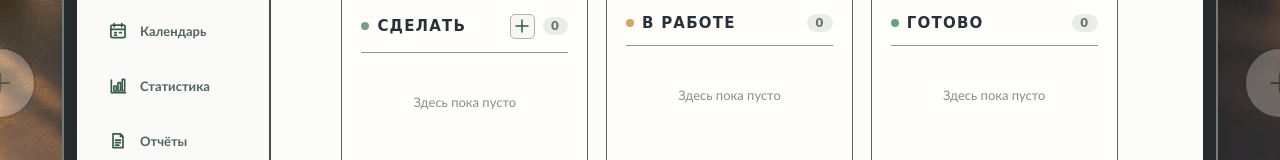
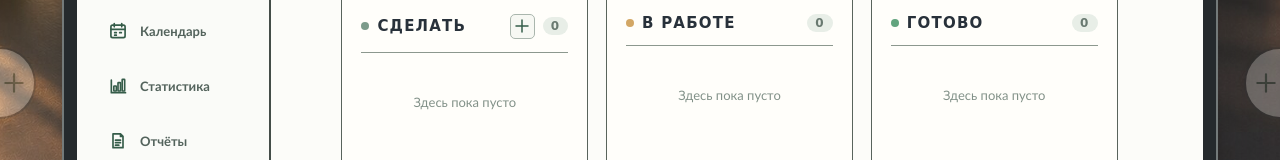
Before and after one commit to Far4Ru/my-work-day-2026, a React (Vite) app: page / in a window 1280 px wide. Shown: the part 317-477 px from the top of the page. Built offline with nearby package versions, Linux system fonts and the light colour scheme.

Commit message:
Offset hidden edge button icons

```diff
--- a/src/styles.css
+++ b/src/styles.css
@@ -107,20 +107,21 @@ button:hover:not(:disabled) {
 .board-edge-button .icon {
   width: 26px;
   height: 26px;
+  transition: transform 380ms ease;
 }
 .board-edge-button--left {
   left: 0;
   transform: translate(-50%, -50%);
 }
 .board-edge-button--left .icon {
-  transform: translateX(0px);
+  transform: translateX(14px);
 }
 .board-edge-button--right {
   right: 0;
   transform: translate(50%, -50%);
 }
 .board-edge-button--right .icon {
-  transform: translateX(0px);
+  transform: translateX(-14px);
 }
 .board-edge-button--left:hover,
 .board-edge-button--left:focus-visible {
@@ -131,6 +132,12 @@ button:hover:not(:disabled) {
 .board-edge-button--right:focus-visible {
   transform: translate(-25%, -50%) scale(1.06);
   opacity: 1;
+}
+.board-edge-button--left:hover .icon,
+.board-edge-button--left:focus-visible .icon,
+.board-edge-button--right:hover .icon,
+.board-edge-button--right:focus-visible .icon {
+  transform: translateX(0);
 }
 .board-edge-button:disabled {
   opacity: 0.12;
@@ -156,7 +163,8 @@ button:hover:not(:disabled) {
 }
 @media (prefers-reduced-motion: reduce) {
   .board-slide,
-  .board-edge-button {
+  .board-edge-button,
+  .board-edge-button .icon {
     transition: none;
   }
 }
```
